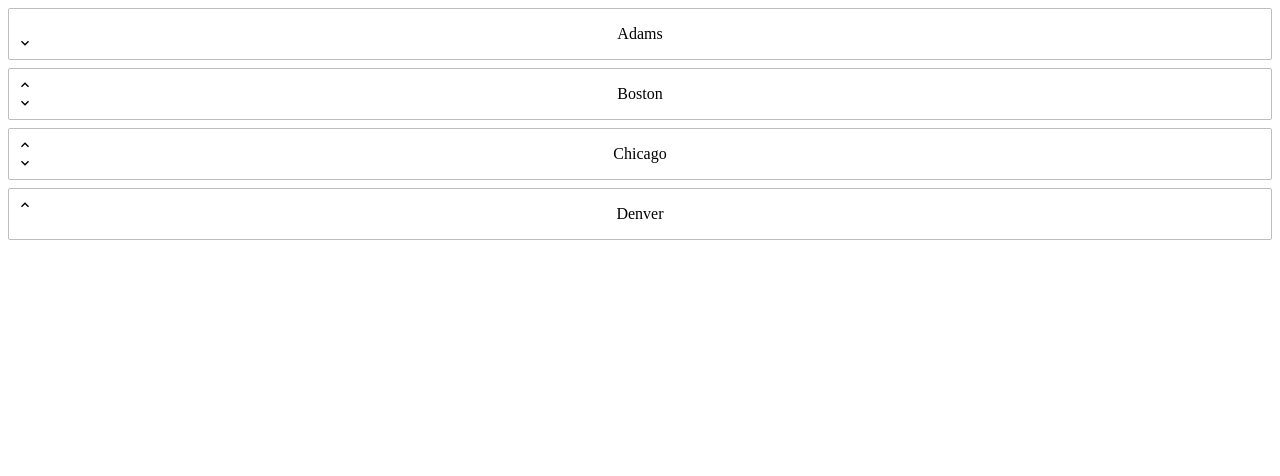
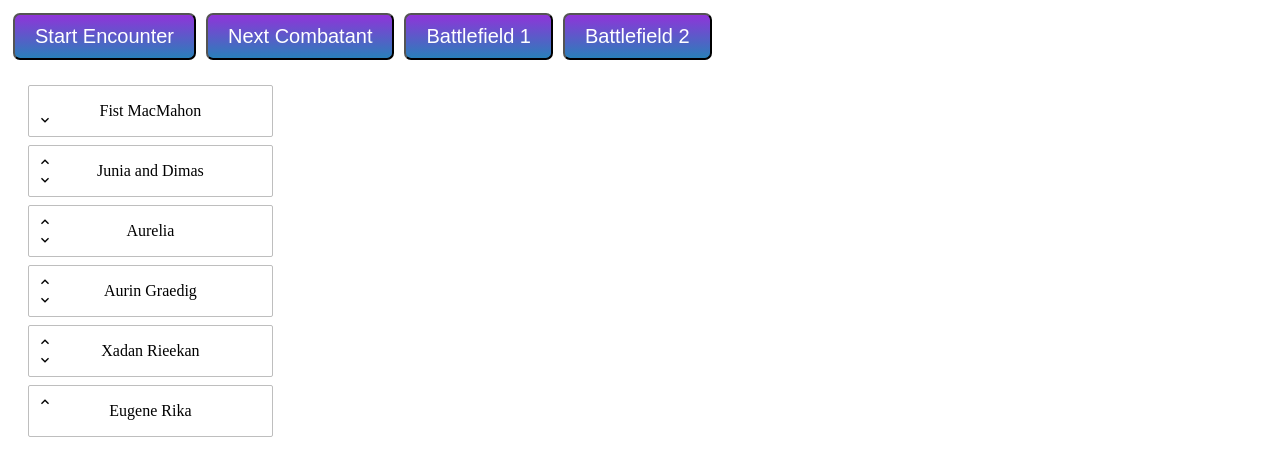
Before and after one commit to Doxxus/EncounterTracker, a SvelteKit app in the folder EncounterTracker/: page / in a window 1280 px wide. Shown: the top 476 px of the page. Built offline with nearby package versions, Linux system fonts and the light colour scheme.

Commit message:
Got encounters and combatants working.

```diff
--- a/EncounterTracker/src/routes/+page.svelte
+++ b/EncounterTracker/src/routes/+page.svelte
@@ -1,16 +1,117 @@
-<script>
+<script lang="ts">
 	import DragDropList from "./DragDropList.svelte";
-    let data = ["Adams", "Boston", "Chicago", "Denver"];
+
+    import players from "./players.json";
+    import encounters from "./encounters.json";
+
+    import { type Combatant } from "./Combatant";
+    import { type Encounter } from "./Encounter";
+
+    let comb_players: Array<Combatant> = players.players;
+    let combatants: Array<Combatant> = comb_players;
+    let npc_combatants: Array<Combatant> = [];
+    let active_encounter: Encounter;
+    let active_combatant_id: number;
+
+    function StartEncounter() {
+        if (combatants === null) return;
+
+        combatants.forEach((combatant: Combatant) => {
+            combatant.is_active = false;
+        })
+
+        combatants[0].is_active = true;
+        active_combatant_id = 0;
+    }
+
+    function NextCombatant() {
+        active_combatant_id++;
+
+        if (combatants.length - 1 < active_combatant_id) active_combatant_id = 0;
+
+        combatants.forEach((combatant: Combatant) => {
+            combatant.is_active = false;
+        })
+
+        combatants[active_combatant_id].is_active = true;
+    }
+
+    function LoadCombatants(encounter_name: String) {
+
+        combatants = players.players;
+        let npc_combs: Array<Combatant> = [];
+
+        for (let i = 0; i < encounters.encounters.length; i++) {
+            if (encounters.encounters[i].name != encounter_name) continue;
+
+            npc_combs = encounters.encounters[i].npc_combatants;
+            active_encounter = encounters.encounters[i];
+            npc_combatants = npc_combs;
+            break;
+        }
+
+        combatants = comb_players.concat(npc_combs);
+    }
 </script>
 <main>
-    <div class="control_areaa">
+    <div class="encounter_buttons">
+        <button class="encounter_button" on:click="{() => {StartEncounter()}}">Start Encounter</button>
+        <button class="encounter_button" on:click="{() => {NextCombatant()}}">Next Combatant</button>
+
+        {#each encounters.encounters as encounter}
+            <button class="encounter_button" on:click="{() => {LoadCombatants(encounter.name)}}">{encounter.name}</button>
+        {/each}
+    </div>
+    <div class="control_area">
         <div class="initiative_list">
-            <DragDropList bind:data={data}></DragDropList>
+            <DragDropList bind:data={combatants}></DragDropList>
         </div>
+        <div class="statblock_area"></div>
     </div>
 </main>
 <style>
+    .encounter_buttons {
+        display: flex;
+        flex-direction: row;
+    }
+
+    .encounter_button {
+        margin: 5px;
+        background: #8f34d9;
+        background-image: -webkit-linear-gradient(top, #8f34d9, #2980b9);
+        background-image: -moz-linear-gradient(top, #8f34d9, #2980b9);
+        background-image: -ms-linear-gradient(top, #8f34d9, #2980b9);
+        background-image: -o-linear-gradient(top, #8f34d9, #2980b9);
+        background-image: linear-gradient(to bottom, #8f34d9, #2980b9);
+        -webkit-border-radius: 7;
+        -moz-border-radius: 7;
+        border-radius: 7px;
+        font-family: Arial;
+        color: #ffffff;
+        font-size: 20px;
+        padding: 10px 20px 10px 20px;
+        text-decoration: none;
+    }
+
+    .encounter_button:hover {
+        background: #d63cfc;
+        background-image: -webkit-linear-gradient(top, #d63cfc, #3498db);
+        background-image: -moz-linear-gradient(top, #d63cfc, #3498db);
+        background-image: -ms-linear-gradient(top, #d63cfc, #3498db);
+        background-image: -o-linear-gradient(top, #d63cfc, #3498db);
+        background-image: linear-gradient(to bottom, #d63cfc, #3498db);
+        text-decoration: none;
+    }
+
+    .control_area {
+        margin: 20px;
+    }
+
     .initiative_list {
-        display: block;
+        width: 20%;
+    }
+
+    .statblock_area {
+        width: 80%;
     }
 </style>
--- /dev/null
+++ b/EncounterTracker/src/routes/Combatant.ts
@@ -0,0 +1,7 @@
+export type Combatant = {
+    name: String,
+    hp: number,
+    ac: number,
+    status: string,
+    is_active: boolean
+}
--- a/EncounterTracker/src/routes/DragDropList.svelte
+++ b/EncounterTracker/src/routes/DragDropList.svelte
@@ -1,10 +1,11 @@
 
-<script lang="js">
+<script lang="ts">
 // @ts-nocheck
 
     import {flip} from "svelte/animate";
+    import { type Combatant } from "./Combatant";
 
-    export let data = [];
+    export let data: Array<Combatant> = [];
     export let removesItems = false;
 
     let ghost;
@@ -95,6 +96,14 @@
         border: 1px solid rgb(190, 190, 190);
         border-radius: 2px;
         user-select: none;
+    }
+
+    .item_active {
+        background-image: -webkit-linear-gradient(top, #8f34d9, #2980b9);
+        background-image: -moz-linear-gradient(top, #8f34d9, #2980b9);
+        background-image: -ms-linear-gradient(top, #8f34d9, #2980b9);
+        background-image: -o-linear-gradient(top, #8f34d9, #2980b9);
+        background-image: linear-gradient(to bottom, #8f34d9, #2980b9);
     }
 
     .item:last-child {
@@ -189,6 +198,7 @@
                 role="listitem"
                 id={(grabbed && (datum.id ? datum.id : JSON.stringify(datum)) == grabbed.dataset.id) ? "grabbed" : ""}
                 class="item"
+                class:item_active={datum.is_active}
                 data-index={i}
                 data-id={(datum.id ? datum.id : JSON.stringify(datum))}
                 data-grabY="0"
@@ -213,13 +223,7 @@
                 </div>
 
                 <div class="content">
-                    {#if datum.html}
-                        {@html datum.html}
-                    {:else if datum.text}
-                        <p>{datum.text}</p>
-                    {:else}
-                        <p>{datum}</p>
-                    {/if}
+                    <p>{datum.name}</p>
                 </div>
 
                 <div class="buttons delete">
--- /dev/null
+++ b/EncounterTracker/src/routes/Encounter.ts
@@ -0,0 +1,6 @@
+import {type Combatant} from "./Combatant";
+
+export type Encounter = {
+    name: String,
+    npc_combatants: Array<Combatant>
+}
--- /dev/null
+++ b/EncounterTracker/src/routes/encounters.json
@@ -0,0 +1,141 @@
+{
+    "encounters": [
+        {
+            "name": "Battlefield 1",
+            "npc_combatants": [
+                {
+                    "name": "Leschenial Archer 1",
+                    "hp": 20,
+                    "ac": 12,
+                    "status": "N/A",
+                    "is_active": false
+                },
+                {
+                    "name": "Leschenial Archer 2",
+                    "hp": 20,
+                    "ac": 12,
+                    "status": "N/A",
+                    "is_active": false
+                },
+                {
+                    "name": "Leschenial Archer 3",
+                    "hp": 20,
+                    "ac": 12,
+                    "status": "N/A",
+                    "is_active": false
+                },
+                {
+                    "name": "Leschenial Archer 4",
+                    "hp": 20,
+                    "ac": 12,
+                    "status": "N/A",
+                    "is_active": false
+                },
+                {
+                    "name": "Leschenial Rogue 1",
+                    "hp": 25,
+                    "ac": 13,
+                    "status": "N/A",
+                    "is_active": false
+                },
+                {
+                    "name": "Leschenial Rogue 2",
+                    "hp": 25,
+                    "ac": 13,
+                    "status": "N/A",
+                    "is_active": false
+                },
+                {
+                    "name": "Leschenial Rogue 3",
+                    "hp": 25,
+                    "ac": 13,
+                    "status": "N/A",
+                    "is_active": false
+                },
+                {
+                    "name": "Leschenial Swordsman 1",
+                    "hp": 25,
+                    "ac": 14,
+                    "status": "N/A",
+                    "is_active": false
+                },
+                {
+                    "name": "Leschenial Swordsman 2",
+                    "hp": 25,
+                    "ac": 14,
+                    "status": "N/A",
+                    "is_active": false
+                },
+                {
+                    "name": "Leschenial Swordsman 3",
+                    "hp": 25,
+                    "ac": 14,
+                    "status": "N/A",
+                    "is_active": false
+                },
+                {
+                    "name": "Leschenial Swordsman 4",
+                    "hp": 25,
+                    "ac": 14,
+                    "status": "N/A",
+                    "is_active": false
+                },
+                {
+                    "name": "Leschenial Kodai",
+                    "hp": 25,
+                    "ac": 14,
+                    "status": "N/A",
+                    "is_active": false
+                },
+                {
+                    "name": "Leschenial Orlon 1",
+                    "hp": 56,
+                    "ac": 16,
+                    "status": "N/A",
+                    "is_active": false
+                },
+                {
+                    "name": "Leschenial Orlon 2",
+                    "hp": 48,
+                    "ac": 16,
+                    "status": "N/A",
+                    "is_active": false
+                }
+            ]
+        },
+        {
+            "name": "Battlefield 2",
+            "npc_combatants": [
+                {
+                    "name": "Leschenial Archer",
+                    "hp": 20,
+                    "ac": 12,
+                    "status": "N/A",
+                    "is_active": false
+                },
+                {
+                    "name": "Leschenial Rogue",
+                    "hp": 25,
+                    "ac": 13,
+                    "status": "N/A",
+                    "is_active": false
+                },
+                {
+                    "name": "Leschenial Swordsman",
+                    "hp": 25,
+                    "ac": 14,
+                    "status": "N/A",
+                    "is_active": false
+                },
+                {
+                    "name": "Leschenial Orlon",
+                    "hp": 48,
+                    "ac": 16,
+                    "status": "N/A",
+                    "is_active": false
+                }
+            ]
+        }
+    ]
+
+}
--- /dev/null
+++ b/EncounterTracker/src/routes/players.json
@@ -0,0 +1,46 @@
+{
+    "players": [
+        {
+            "name": "Fist MacMahon",
+            "hp": 10,
+            "ac": 14,
+            "status": "N/A",
+            "is_active": false
+        },
+        {
+            "name": "Junia and Dimas",
+            "hp": 10,
+            "ac": 14,
+            "status": "N/A",
+            "is_active": false
+        },
+        {
+            "name": "Aurelia",
+            "hp": 10,
+            "ac": 14,
+            "status": "N/A",
+            "is_active": false
+        },
+        {
+            "name": "Aurin Graedig",
+            "hp": 10,
+            "ac": 14,
+            "status": "N/A",
+            "is_active": false
+        },
+        {
+            "name": "Xadan Rieekan",
+            "hp": 10,
+            "ac": 14,
+            "status": "N/A",
+            "is_active": false
+        },
+        {
+            "name": "Eugene Rika",
+            "hp": 10,
+            "ac": 14,
+            "status": "N/A",
+            "is_active": false
+        }
+    ]
+}
```
